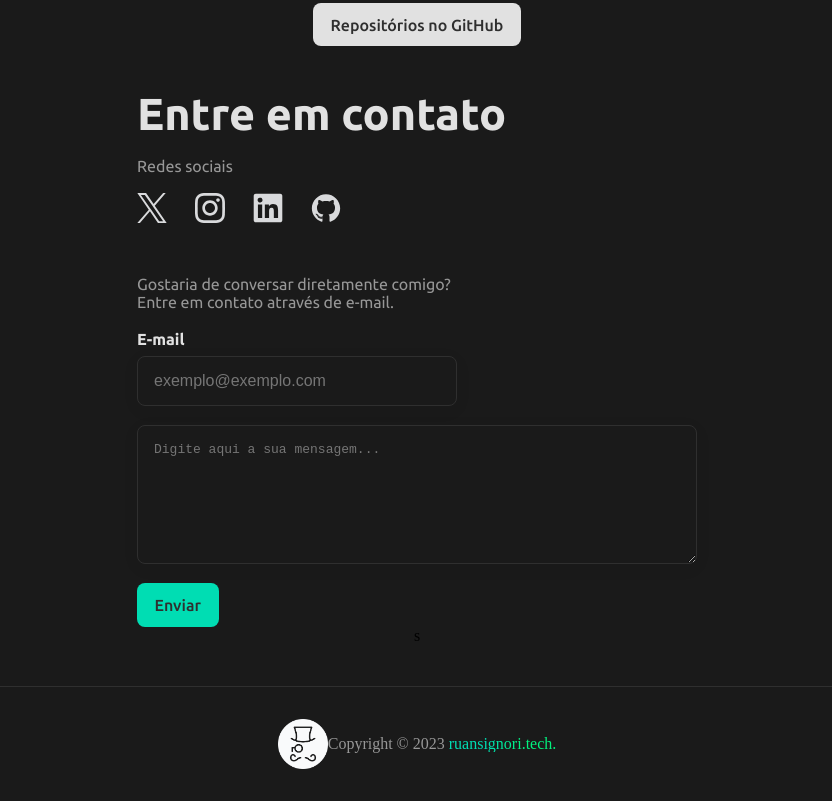
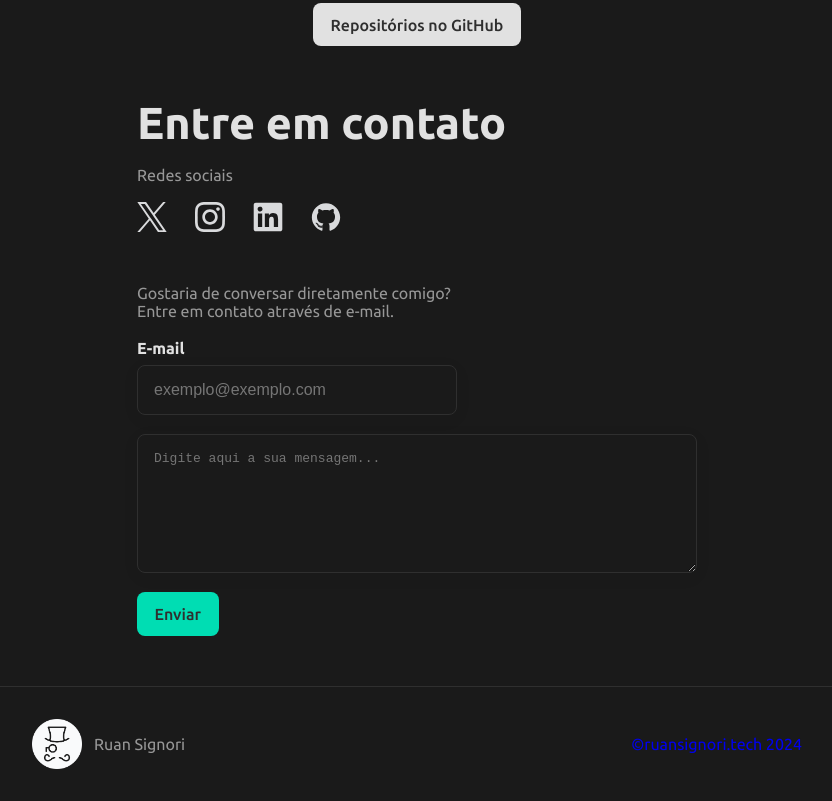
Before and after one commit to ruanSignori/portfolio, a website built with Vite: page src/index.html in a window 1280 px wide. Shown: the part 4212-5013 px from the top of the page, without its empty margins (223-1055 px from the left). Built offline with nearby package versions, Linux system fonts and the light colour scheme; files whose address does not match are found by name.

Commit message:
style: ajustado footer

```diff
--- a/src/index.html
+++ b/src/index.html
@@ -422,31 +422,25 @@
             </form>
           </div>
         </div>
-
-        <div class="flex">s</div>
       </section>
     </div>
     <!-- Fim do Contato -->
 
     <!-- Footer -->
-    <footer class="flex">
+    <footer>
+      <div class="max-width flex content-footer">
+        <div class="flex logo-footer">
           <img
             src="assets/images/logo-details.webp"
             alt="Ruan Signori Logo"
             height="50"
             loading="lazy"
           />
-      <p class="subtitle">
-        Copyright &copy; 2023
-        <a
-          href="https://ruansignori.tech"
-          target="_self"
-          rel="noopener"
-          class="gradient-text"
-        >
-          ruansignori.tech.</a
-        >
-      </p>
+          <p class="subtitle">Ruan Signori</p>
+        </div>
+
+        <p><a href="https://ruansignori.tech" target="_self" rel="noopener">&copy;ruansignori.tech 2024</a></p>
+      </div>
     </footer>
     <!-- Fim do Footer -->
 
--- a/src/styles/Footer.css
+++ b/src/styles/Footer.css
@@ -3,11 +3,12 @@ footer {
   border-top: 1px solid var(--bg-secondary);
   background-color: var(--bg-primary);
   padding: 2rem 2rem;
-
-  justify-content: space-around;
-  flex-direction: row;
 }
 
-footer > p {
-  font-family: var(--font-IBM-Plex-Mono);
+footer .content-footer {
+  justify-content: space-around;
 }
+
+footer .content-footer .logo-footer {
+  gap: 12px;
+}
```
Lines whose indentation alone changed are shown as unchanged.
